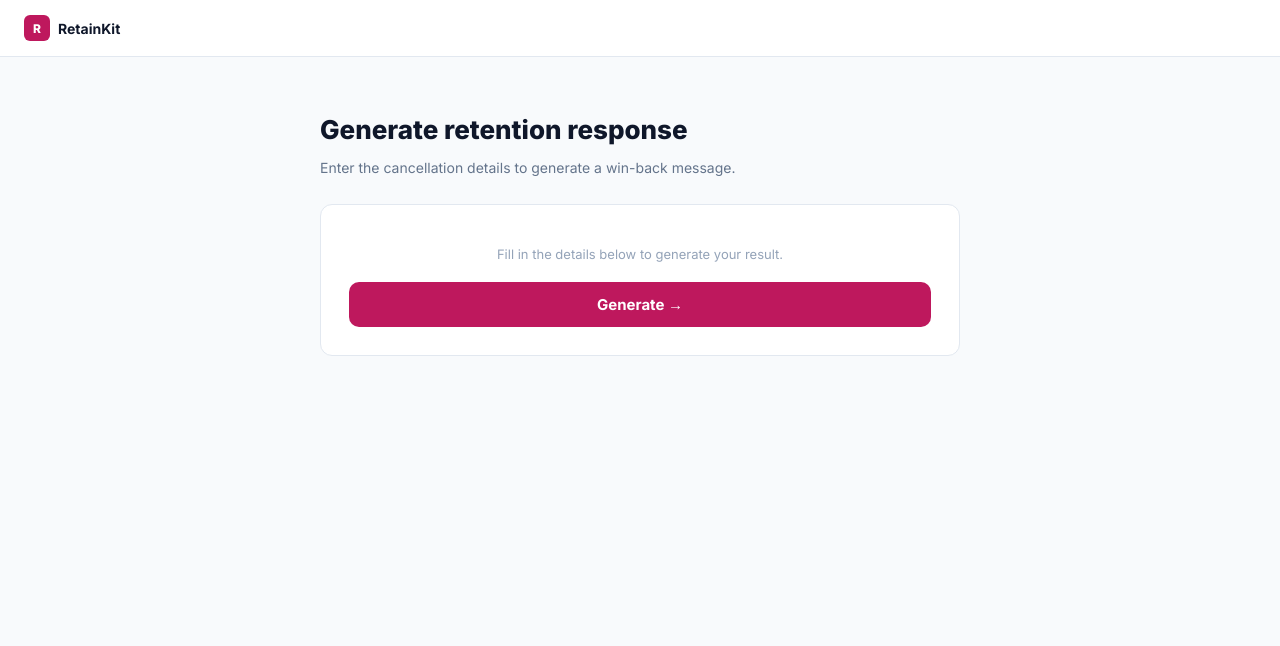
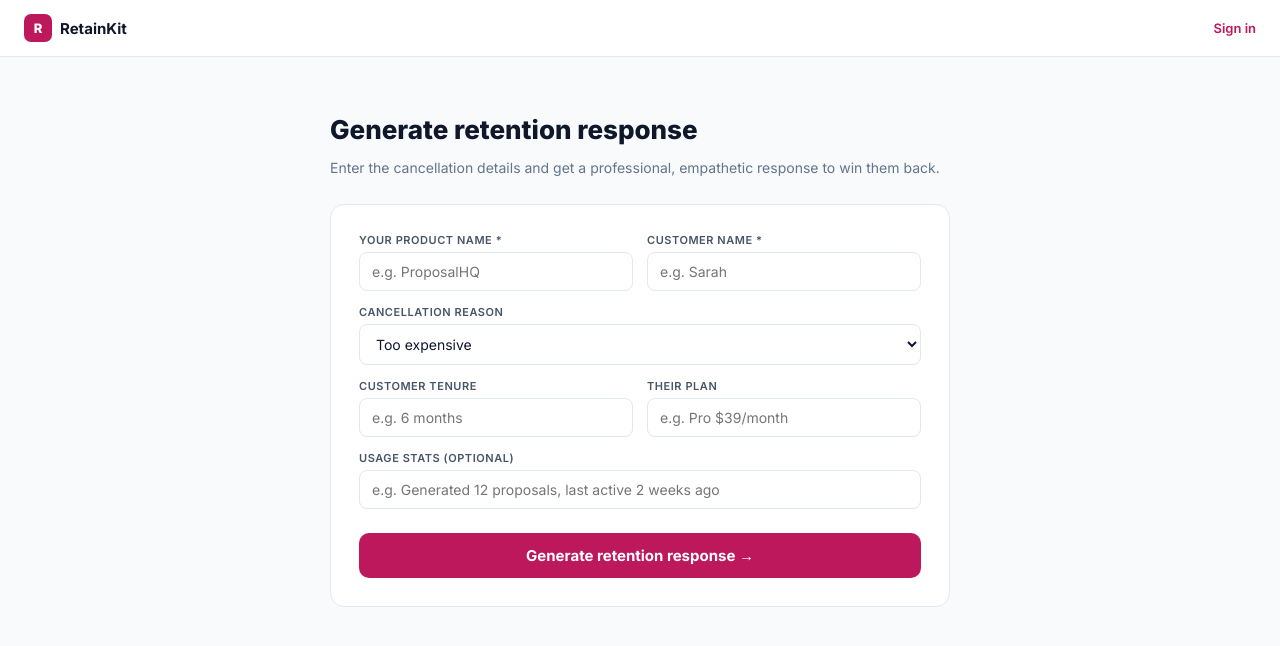
Before and after one commit to apexianlabs/retainkit, a Next.js app: page /generate in a window 1280 px wide. Shown: the top 646 px of the page. Built offline with nearby package versions, Linux system fonts and the light colour scheme.

Commit message:
Add RetainKit generate page

```diff
--- a/app/api/generate/route.js
+++ b/app/api/generate/route.js
@@ -1,40 +1,29 @@
 import { NextResponse } from 'next/server'
-
-const AI_API_URL = process.env.AI_API_URL
-const AI_API_KEY = process.env.AI_API_KEY
-const DB_API_URL = process.env.DB_API_URL
-const DB_API_KEY = process.env.DB_API_KEY_RETAINKIT
-
 export async function POST(request) {
   try {
     const body = await request.json()
-    const { userId, ...inputs } = body
-
-    // Call AI API
-    const aiRes = await fetch(`${AI_API_URL}/api/process`, {
+    const { product_name, customer_name, cancel_reason, tenure, plan, usage_stats, userId } = body
+    if (!product_name || !customer_name) return NextResponse.json({ error: 'Required fields missing' }, { status: 400 })
+    const aiRes = await fetch(`${process.env.AI_API_URL}/api/process`, {
       method: 'POST',
-      headers: { 'Content-Type': 'application/json', 'Authorization': `Bearer ${AI_API_KEY}` },
-      body: JSON.stringify({ task: 'generate_retention_response', inputs })
+      headers: { 'Content-Type': 'application/json', 'Authorization': `Bearer ${process.env.AI_API_KEY}` },
+      body: JSON.stringify({ task: 'generate_retention_response', inputs: { product_name, customer_name, cancel_reason: cancel_reason||'Not specified', tenure: tenure||'Unknown', plan: plan||'Unknown', usage_stats: usage_stats||'Not available' } })
     })
     const aiData = await aiRes.json()
-    if (!aiRes.ok) throw new Error(aiData.error || 'AI generation failed')
-
+    if (!aiRes.ok) throw new Error(aiData.error || 'AI failed')
     const result = aiData.data
-
-    // Save to DB
     let itemId = null
-    if (userId && DB_API_URL) {
+    if (userId && process.env.DB_API_URL) {
       try {
-        const dbRes = await fetch(`${DB_API_URL}/db/retainkit/retainkit_responses`, {
+        const dbRes = await fetch(`${process.env.DB_API_URL}/db/retainkit/responses`, {
           method: 'POST',
-          headers: { 'Content-Type': 'application/json', 'Authorization': `Bearer ${DB_API_KEY}` },
-          body: JSON.stringify({ user_id: userId, result_data: result, status: 'draft', ...inputs })
+          headers: { 'Content-Type': 'application/json', 'Authorization': `Bearer ${process.env.DB_API_KEY_RETAINKIT}` },
+          body: JSON.stringify({ user_id: userId, title: `${customer_name} — ${cancel_reason}`, customer_name, cancel_reason, result_data: result, status: 'complete' })
         })
         const dbData = await dbRes.json()
         itemId = dbData.data?.id || null
-      } catch(e) { console.error('DB save failed:', e.message) }
+      } catch(e) {}
     }
-
     return NextResponse.json({ itemId, result })
   } catch(err) {
     return NextResponse.json({ error: err.message }, { status: 500 })
--- a/app/generate/page.js
+++ b/app/generate/page.js
@@ -1,27 +1,26 @@
 'use client'
-import { useState, useEffect, Suspense } from 'react'
-import { useRouter } from 'next/navigation'
+import { useState, useEffect } from 'react'
 import Link from 'next/link'
 
-function GeneratePageInner() {
-  const router = useRouter()
+const CANCEL_REASONS = ['Too expensive','Not using it enough','Missing features','Switching to competitor','Technical issues','No longer needed','Other']
+
+export default function GeneratePage() {
   const [user, setUser]       = useState(null)
   const [loading, setLoading] = useState(false)
   const [error, setError]     = useState('')
   const [result, setResult]   = useState(null)
-  const [form, setForm]       = useState({})
+  const [form, setForm]       = useState({ product_name:'', customer_name:'', cancel_reason:'Too expensive', tenure:'', plan:'', usage_stats:'' })
 
   useEffect(() => {
-    const match = document.cookie.match(/ret_user=([^;]+)/)
-    if (match) {
-      try { setUser(JSON.parse(decodeURIComponent(match[1]))) } catch(e) {}
-    }
+    try {
+      const match = document.cookie.match(/ret_user=([^;]+)/)
+      if (match) setUser(JSON.parse(decodeURIComponent(match[1])))
+    } catch(e) {}
   }, [])
 
   const handleSubmit = async () => {
-    setLoading(true)
-    setError('')
-    setResult(null)
+    if (!form.product_name || !form.customer_name) return setError('Product name and customer name are required.')
+    setLoading(true); setError(''); setResult(null)
     try {
       const token = document.cookie.match(/ret_token=([^;]+)/)?.[1] || ''
       const res = await fetch('/api/generate', {
@@ -30,63 +29,98 @@ function GeneratePageInner() {
         body: JSON.stringify({ ...form, userId: user?.id })
       })
       const data = await res.json()
-      if (!res.ok) throw new Error(data.error || 'Generation failed')
-      setResult(data)
-    } catch(e) {
-      setError(e.message)
-    } finally {
-      setLoading(false)
-    }
+      if (!res.ok) throw new Error(data.error || 'Failed')
+      setResult(data.result)
+    } catch(e) { setError(e.message) }
+    setLoading(false)
   }
+
+  const inputStyle = { width:'100%', padding:'10px 12px', border:'1px solid #e2e8f0', borderRadius:8, fontSize:14, color:'#0f172a', background:'#fff', outline:'none', fontFamily:'Inter,sans-serif', boxSizing:'border-box' }
+  const labelStyle = { fontSize:11, fontWeight:600, color:'#475569', textTransform:'uppercase', letterSpacing:'0.05em', display:'block', marginBottom:5 }
+
+  if (result) return (
+    <div style={{minHeight:'100vh',background:'#f8fafc',fontFamily:'Inter,sans-serif'}}>
+      <nav style={{background:'#fff',borderBottom:'1px solid #e2e8f0',height:56,display:'flex',alignItems:'center',padding:'0 24px',gap:16}}>
+        <Link href="/" style={{display:'flex',alignItems:'center',gap:8,textDecoration:'none'}}>
+          <div style={{width:28,height:28,borderRadius:7,background:'#be185d',display:'flex',alignItems:'center',justifyContent:'center',fontSize:13,fontWeight:800,color:'#fff'}}>R</div>
+          <span style={{fontWeight:700,color:'#0f172a',fontSize:15}}>RetainKit</span>
+        </Link>
+        <div style={{flex:1}}/>
+      </nav>
+      <div style={{maxWidth:720,margin:'0 auto',padding:'32px 24px',display:'flex',flexDirection:'column',gap:14}}>
+        <div style={{background:'#fdf2f8',border:'1px solid #fbcfe8',borderRadius:12,padding:20}}>
+          <p style={{fontSize:11,fontWeight:700,color:'#be185d',textTransform:'uppercase',marginBottom:4}}>✅ Retention Response Ready</p>
+          <p style={{fontSize:18,fontWeight:800,color:'#0f172a'}}>For: {form.customer_name}</p>
+          <p style={{fontSize:13,color:'#64748b'}}>Reason: {form.cancel_reason}</p>
+        </div>
+        {(result.response || result.email || result.message) && (
+          <div style={{background:'#fff',border:'2px solid #fbcfe8',borderRadius:12,padding:24}}>
+            <div style={{display:'flex',alignItems:'center',justifyContent:'space-between',marginBottom:12}}>
+              <p style={{fontSize:11,fontWeight:700,color:'#475569',textTransform:'uppercase'}}>✉️ Retention Response</p>
+              <button onClick={() => navigator.clipboard.writeText(result.response || result.email || result.message)}
+                style={{fontSize:11,color:'#be185d',background:'#fdf2f8',border:'1px solid #fbcfe8',borderRadius:6,padding:'4px 10px',cursor:'pointer',fontFamily:'Inter,sans-serif',fontWeight:600}}>
+                Copy
+              </button>
+            </div>
+            <p style={{fontSize:13,color:'#374151',lineHeight:1.8,whiteSpace:'pre-wrap'}}>{result.response || result.email || result.message}</p>
+          </div>
+        )}
+        {result.offer && <div style={{background:'#fdf2f8',border:'1px solid #fbcfe8',borderRadius:12,padding:20}}>
+          <p style={{fontSize:11,fontWeight:700,color:'#be185d',textTransform:'uppercase',marginBottom:8}}>🎁 Suggested Offer</p>
+          <p style={{fontSize:14,color:'#374151',lineHeight:1.7}}>{typeof result.offer === 'string' ? result.offer : JSON.stringify(result.offer)}</p>
+        </div>}
+        <div style={{display:'flex',gap:10,flexWrap:'wrap'}}>
+          <button onClick={() => { setResult(null); setForm({product_name:'',customer_name:'',cancel_reason:'Too expensive',tenure:'',plan:'',usage_stats:''}) }}
+            style={{flex:1,padding:'10px',borderRadius:8,border:'1px solid #e2e8f0',background:'#fff',fontSize:13,fontWeight:600,color:'#475569',cursor:'pointer',fontFamily:'Inter,sans-serif'}}>
+            New response
+          </button>
+          {user ? <Link href="/dashboard" style={{flex:1,padding:'10px',borderRadius:8,border:'none',background:'#be185d',color:'#fff',fontSize:13,fontWeight:700,textDecoration:'none',textAlign:'center',display:'flex',alignItems:'center',justifyContent:'center'}}>Dashboard →</Link>
+                : <Link href="/login" style={{flex:1,padding:'10px',borderRadius:8,border:'none',background:'#be185d',color:'#fff',fontSize:13,fontWeight:700,textDecoration:'none',textAlign:'center',display:'flex',alignItems:'center',justifyContent:'center'}}>Save responses →</Link>}
+        </div>
+      </div>
+    </div>
+  )
 
   return (
     <div style={{minHeight:'100vh',background:'#f8fafc',fontFamily:'Inter,sans-serif'}}>
       <nav style={{background:'#fff',borderBottom:'1px solid #e2e8f0',height:56,display:'flex',alignItems:'center',padding:'0 24px',gap:16}}>
-        <Link href="/dashboard" style={{display:'flex',alignItems:'center',gap:8,textDecoration:'none'}}>
-          <div style={{width:26,height:26,borderRadius:6,background:'#be185d',display:'flex',alignItems:'center',justifyContent:'center',fontSize:12,fontWeight:800,color:'#fff'}}>R</div>
-          <span style={{fontWeight:700,color:'#0f172a',fontSize:14}}>RetainKit</span>
+        <Link href="/" style={{display:'flex',alignItems:'center',gap:8,textDecoration:'none'}}>
+          <div style={{width:28,height:28,borderRadius:7,background:'#be185d',display:'flex',alignItems:'center',justifyContent:'center',fontSize:13,fontWeight:800,color:'#fff'}}>R</div>
+          <span style={{fontWeight:700,color:'#0f172a',fontSize:15}}>RetainKit</span>
         </Link>
         <div style={{flex:1}}/>
-        {user && <Link href="/dashboard" style={{fontSize:13,color:'#64748b',textDecoration:'none'}}>Dashboard</Link>}
+        {user ? <Link href="/dashboard" style={{fontSize:13,color:'#64748b',textDecoration:'none'}}>Dashboard</Link>
+               : <Link href="/login" style={{fontSize:13,color:'#be185d',fontWeight:600,textDecoration:'none'}}>Sign in</Link>}
       </nav>
-      <div style={{maxWidth:640,margin:'0 auto',padding:'40px 24px'}}>
+      <div style={{maxWidth:620,margin:'0 auto',padding:'40px 24px'}}>
         <h1 style={{fontSize:26,fontWeight:800,color:'#0f172a',marginBottom:6}}>Generate retention response</h1>
-        <p style={{fontSize:14,color:'#64748b',marginBottom:28}}>Enter the cancellation details to generate a win-back message.</p>
-
+        <p style={{fontSize:14,color:'#64748b',marginBottom:28}}>Enter the cancellation details and get a professional, empathetic response to win them back.</p>
         {error && <div style={{background:'#fef2f2',border:'1px solid #fecaca',borderRadius:10,padding:'12px 16px',fontSize:13,color:'#dc2626',marginBottom:20}}>{error}</div>}
-
-        {result ? (
-          <div style={{background:'#f0fdf4',border:'1px solid #bbf7d0',borderRadius:12,padding:24}}>
-            <h2 style={{fontSize:18,fontWeight:700,color:'#15803d',marginBottom:8}}>✅ Done!</h2>
-            <p style={{fontSize:13,color:'#166534',marginBottom:16}}>Your result has been generated.</p>
-            <pre style={{background:'#fff',borderRadius:8,padding:16,fontSize:12,color:'#374151',overflow:'auto',maxHeight:300,border:'1px solid #e2e8f0'}}>
-              {JSON.stringify(result.result, null, 2)}
-            </pre>
-            <button onClick={() => { setResult(null); setForm({}) }}
-              style={{marginTop:12,width:'100%',background:'transparent',border:'1px solid #e2e8f0',color:'#64748b',padding:'8px',borderRadius:8,fontSize:13,cursor:'pointer'}}>
-              Generate another
-            </button>
+        <div style={{background:'#fff',border:'1px solid #e2e8f0',borderRadius:14,padding:28}}>
+          <div style={{display:'grid',gridTemplateColumns:'1fr 1fr',gap:14,marginBottom:14}}>
+            <div><label style={labelStyle}>Your product name *</label><input value={form.product_name} onChange={e => setForm({...form,product_name:e.target.value})} placeholder="e.g. ProposalHQ" style={inputStyle}/></div>
+            <div><label style={labelStyle}>Customer name *</label><input value={form.customer_name} onChange={e => setForm({...form,customer_name:e.target.value})} placeholder="e.g. Sarah" style={inputStyle}/></div>
           </div>
-        ) : (
-          <div style={{background:'#fff',border:'1px solid #e2e8f0',borderRadius:12,padding:28}}>
-            <p style={{fontSize:13,color:'#94a3b8',marginBottom:20,textAlign:'center'}}>
-              Fill in the details below to generate your result.
-            </p>
-            <button onClick={handleSubmit} disabled={loading}
-              style={{width:'100%',background:loading?'#94a3b8':'#be185d',color:'#fff',padding:'13px',borderRadius:10,border:'none',fontSize:15,fontWeight:700,cursor:loading?'not-allowed':'pointer',fontFamily:'Inter,sans-serif'}}>
-              {loading ? 'Generating...' : 'Generate →'}
-            </button>
+          <div style={{marginBottom:14}}>
+            <label style={labelStyle}>Cancellation reason</label>
+            <select value={form.cancel_reason} onChange={e => setForm({...form,cancel_reason:e.target.value})} style={{...inputStyle,background:'#fff'}}>
+              {CANCEL_REASONS.map(r => <option key={r} value={r}>{r}</option>)}
+            </select>
           </div>
-        )}
+          <div style={{display:'grid',gridTemplateColumns:'1fr 1fr',gap:14,marginBottom:14}}>
+            <div><label style={labelStyle}>Customer tenure</label><input value={form.tenure} onChange={e => setForm({...form,tenure:e.target.value})} placeholder="e.g. 6 months" style={inputStyle}/></div>
+            <div><label style={labelStyle}>Their plan</label><input value={form.plan} onChange={e => setForm({...form,plan:e.target.value})} placeholder="e.g. Pro $39/month" style={inputStyle}/></div>
+          </div>
+          <div style={{marginBottom:24}}>
+            <label style={labelStyle}>Usage stats (optional)</label>
+            <input value={form.usage_stats} onChange={e => setForm({...form,usage_stats:e.target.value})} placeholder="e.g. Generated 12 proposals, last active 2 weeks ago" style={inputStyle}/>
+          </div>
+          <button onClick={handleSubmit} disabled={loading}
+            style={{width:'100%',padding:'13px',borderRadius:10,border:'none',background:loading?'#f9a8d4':'#be185d',color:'#fff',fontSize:15,fontWeight:700,cursor:loading?'not-allowed':'pointer',fontFamily:'Inter,sans-serif'}}>
+            {loading ? '✍️ Writing response...' : 'Generate retention response →'}
+          </button>
+        </div>
       </div>
     </div>
   )
 }
-
-export default function GeneratePage() {
-  return (
-    <Suspense fallback={<div style={{minHeight:'100vh',display:'flex',alignItems:'center',justifyContent:'center',fontFamily:'Inter,sans-serif',color:'#94a3b8'}}>Loading...</div>}>
-      <GeneratePageInner />
-    </Suspense>
-  )
-}
```
